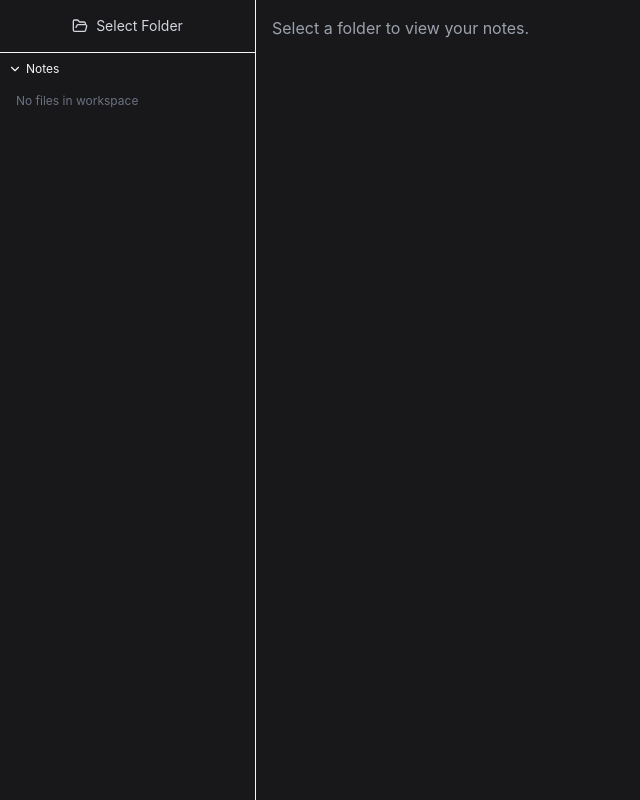
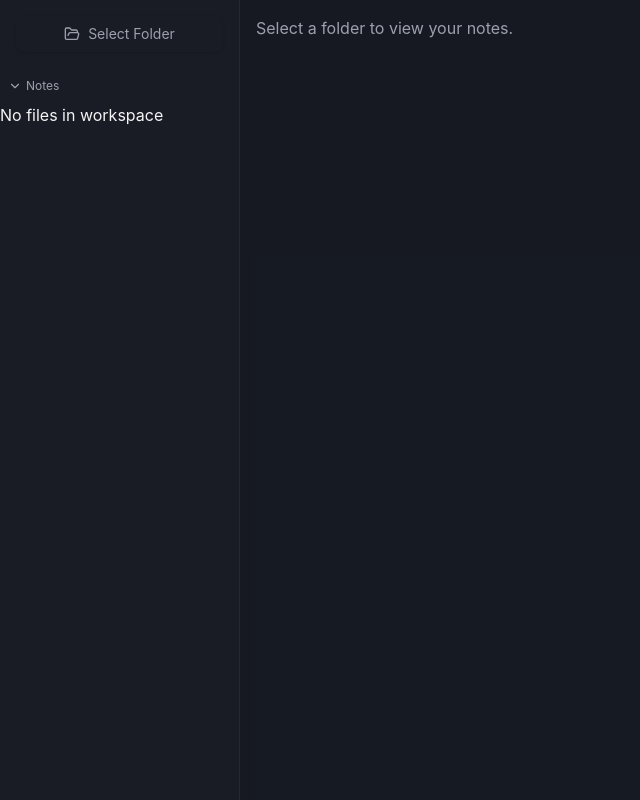
Before and after one commit to romitjain/notely, a Next.js app: page / in a window 1280 px wide. Shown: the whole page, without its empty margins (0-640 px from the left). Built offline with nearby package versions, Linux system fonts and the light colour scheme.

Commit message:
Updates to sidebar

```diff
--- a/app/globals.css
+++ b/app/globals.css
@@ -7,8 +7,8 @@
     --background: 222.2 84% 4.9%;
     --foreground: 210 40% 98%;
     /* Modern color palette */
-    --bg-primary: #141c2b;
-    --bg-secondary: #1b2435;
+    --bg-primary: #141c2b74;
+    --bg-secondary: #1b243568;
     --bg-tertiary: #1f2937;
     --text-primary: #dee2e7;
     --text-secondary: #9ba1ac;
@@ -158,14 +158,6 @@ textarea:focus {
     border: 1px solid rgba(255, 255, 255, 0.05);
 }
 
-/* Modern sidebar styling */
-.sidebar {
-    width: 280px;
-    background-color: var(--bg-secondary);
-    border-right: 1px solid rgba(255, 255, 255, 0.05);
-    padding: 1rem;
-}
-
 /* Enhanced scrollbar styling */
 ::-webkit-scrollbar {
     width: 10px;
@@ -184,3 +176,133 @@ textarea:focus {
 ::-webkit-scrollbar-thumb:hover {
     background: var(--text-secondary);
 }
+
+/* Layout container (flex) */
+.app-container {
+    display: flex;
+    height: 100vh;
+}
+
+.main-content {
+    flex: 1;
+    padding: 16px;
+    background-color: var(--bg-primary);
+}
+
+/* ============================== */
+/* BASE SIDEBAR CONTAINER         */
+/* ============================== */
+.sidebar {
+    width: 240px;
+    background-color: var(--bg-secondary);
+    border-right: 1px solid rgba(255, 255, 255, 0.05);
+    display: flex;
+    flex-direction: column;
+}
+
+/* ============================== */
+/* SIDEBAR HEADER (top bar)       */
+/* ============================== */
+.sidebar-header {
+    padding: 1rem;
+    /* border-bottom: 1px solid var(--border); */
+}
+
+.sidebar-header-button {
+    /* Remove default button styling if needed */
+    display: flex;
+    align-items: center;
+    justify-content: center;
+    gap: 0.5rem;
+    width: 100%;
+    padding: 0.75rem 1rem;
+    background-color: transparent;
+    color: var(--text-secondary);
+    font-size: 0.875rem;
+    font-weight: 400;
+    cursor: pointer;
+    border-radius: var(--border-radius);
+
+    transition: background-color var(--transition-duration),
+        color var(--transition-duration);
+}
+
+.sidebar-header-button:hover {
+    background-color: var(--bg-secondary-foreground, rgba(255, 255, 255, 0.05));
+    color: var(--text-primary);
+}
+
+/* ============================== */
+/* MAIN SCROLLABLE FILES AREA     */
+/* ============================== */
+.sidebar-files {
+    flex: 1;
+    overflow-y: auto;
+}
+
+/* "Notes" toggle row */
+.sidebar-toggle {
+    display: flex;
+    align-items: center;
+    gap: 0.25rem;
+    /* ~4px */
+    cursor: pointer;
+    font-size: 0.75rem;
+    /* text-xs = 12px */
+    color: var(--text-secondary);
+    padding: 0.5rem;
+    border-radius: var(--border-radius);
+    transition: background-color var(--transition-duration), color var(--transition-duration);
+}
+
+.sidebar-toggle:hover {
+    background-color: var(--bg-secondary-foreground, rgba(255, 255, 255, 0.05));
+    color: var(--text-primary);
+}
+
+/* "Add file" button (the + icon) */
+.sidebar-add-file-button {
+    margin-left: auto;
+    /* push it to the right */
+    padding: 0.5rem;
+    font-size: 0.75rem;
+    background-color: transparent;
+    color: var(--text-secondary);
+    border-radius: var(--border-radius);
+    transition: background-color var(--transition-duration), color var(--transition-duration);
+    cursor: pointer;
+}
+
+.sidebar-add-file-button:hover {
+    background-color: var(--bg-secondary-foreground, rgba(255, 255, 255, 0.05));
+    color: var(--text-primary);
+}
+
+/* FILE LIST ITEM BUTTON */
+.sidebar-file-item {
+    display: flex;
+    align-items: left;
+    justify-content: left;
+    gap: 0.5rem;
+    width: 100%;
+    text-align: left;
+    font-size: 0.75rem;
+    padding: 0.25rem 1rem;
+    background: transparent;
+    border: none;
+    cursor: pointer;
+    transition: background-color var(--transition-duration), color var(--transition-duration);
+    color: var(--text-secondary);
+    border-radius: var(--border-radius);
+}
+
+.sidebar-file-item:hover {
+    background-color: var(--bg-secondary-foreground, rgba(255, 255, 255, 0.05));
+    color: var(--text-primary);
+}
+
+/* ACTIVE FILE STATE */
+.sidebar-file-item.active {
+    background-color: var(--bg-secondary-foreground, rgba(255, 255, 255, 0.1));
+    color: var(--text-primary);
+}
--- a/app/page.tsx
+++ b/app/page.tsx
@@ -42,28 +42,24 @@ export default function HomePage() {
                 types: [{ description: "Markdown File", accept: { "text/markdown": [".md"] } }],
             });
 
-            const newFile = { name: newFileHandle.name, handle: newFileHandle, folder_handle: currentFile?.folder_handle };
+            const newFile = {
+                name: newFileHandle.name,
+                handle: newFileHandle,
+                folder_handle: currentFile?.folder_handle,
+            };
             setFiles(prev => [...prev, newFile]);
             setCurrentFile(newFile);
             handleRefresh();
-
         } catch (error) {
             console.error('Error creating new file:', error);
         }
     };
 
-    // Handler for refreshing the markdownFiles
     const handleRefresh = async () => {
-
-        if (!currentFolder) {
-            return;
-        }
+        if (!currentFolder) return;
 
         const markdownFiles: MarkdownFile[] = [];
-
-        // Iterate over all items in the selected directory
         for await (const [name, handle] of currentFolder.entries()) {
-            // Only push .md files
             if (handle.kind === 'file' && name.endsWith('.md')) {
                 markdownFiles.push({ name, handle, folder_handle: currentFolder });
             }
@@ -71,21 +67,19 @@ export default function HomePage() {
 
         setFiles(markdownFiles);
         setCurrentFile(null);
-    }
+    };
 
     useEffect(() => {
         const handleKeyDown = (e: KeyboardEvent) => {
-            // Check if Ctrl/Cmd key is pressed
             if (e.ctrlKey || e.metaKey) {
                 switch (e.key) {
                     case 's':
                         e.preventDefault();
                         if (currentFile) {
-                            // Trigger save - we'll need to expose this from MarkdownEditor
+                            // Trigger save (listened for in MarkdownEditor)
                             document.dispatchEvent(new CustomEvent('save-file'));
                         }
                         break;
-                    // Toggle edit mode
                     case 'e':
                         e.preventDefault();
                         if (currentFile) {
@@ -101,20 +95,22 @@ export default function HomePage() {
     }, [currentFile]);
 
     return (
-        <div style={{ display: 'flex', height: '100vh' }}>
+        <div className="app-container">
+            {/* Sidebar has its own .sidebar class in globals.css */}
             <Sidebar
                 files={files}
                 onFileClick={setCurrentFile}
                 onFolderSelect={handleFolderSelection}
                 onAddFile={handleAddFile}
             />
-            <div style={{ flex: 1, padding: '16px' }}>
+
+            <main className="main-content">
                 {currentFile ? (
                     <MarkdownEditor file={currentFile} onRefresh={handleRefresh} />
                 ) : (
                     <p>Select a folder to view your notes.</p>
                 )}
-            </div>
+            </main>
         </div>
     );
 }
--- a/components/Sidebar.tsx
+++ b/components/Sidebar.tsx
@@ -3,6 +3,7 @@ import { FileText, FolderOpen, ChevronRight, ChevronDown, Plus } from 'lucide-re
 import { Button } from "@/components/ui/button";
 import { cn } from "@/lib/utils";
 import { MarkdownFile } from '../types/types';
+
 
 interface SidebarProps {
     files: MarkdownFile[];
@@ -12,27 +13,35 @@ interface SidebarProps {
     activeFile?: MarkdownFile;
 }
 
-const Sidebar = ({ files, onFileClick, onFolderSelect, onAddFile, activeFile }: SidebarProps) => {
+const Sidebar = ({
+    files,
+    onFileClick,
+    onFolderSelect,
+    onAddFile,
+    activeFile
+}: SidebarProps) => {
     const [isExpanded, setIsExpanded] = React.useState(true);
 
     return (
-        <div className="w-64 min-h-screen bg-secondary border-r border-border flex flex-col">
-            <div className="p-2 border-b border-border">
+        <div className="sidebar">
+            {/** Header (top) */}
+            <div className="sidebar-header">
+                {/* Folder select button */}
                 <Button
-                    variant="ghost"
-                    className="w-full bg-transparent hover:bg-secondary/80 text-gray-300
-                             flex items-center gap-2 text-sm font-normal"
+                    className="sidebar-header-button"
                     onClick={onFolderSelect}
                 >
-                    <FolderOpen className="h-4 w-4 text-muted-foreground" />
+                    <FolderOpen className="h-4 w-4" />
                     Select Folder
                 </Button>
             </div>
 
-            <div className="flex-1 overflow-y-auto">
+            {/** Scrollable files area */}
+            <div className="sidebar-files">
+                {/** Toggle row */}
                 <div
+                    className="sidebar-toggle"
                     onClick={() => setIsExpanded(!isExpanded)}
-                    className="flex items-center gap-1 text-muted-foreground hover:text-gray-200 text-xs p-2 cursor-pointer hover:bg-secondary/80"
                 >
                     {isExpanded ? (
                         <ChevronDown className="h-3.5 w-3.5" />
@@ -41,47 +50,40 @@ const Sidebar = ({ files, onFileClick, onFolderSelect, onAddFile, activeFile }:
                     )}
                     Notes
 
-                    {/* Add a file button if files.length is ! 0 */}
                     {files.length > 0 && (
                         <Button
-                            size="icon"
-                            className="ml-auto text-muted-foreground hover:text-gray-200 text-xs p-2 cursor-pointer hover:bg-secondary/80"
+                            className="sidebar-add-file-button"
                             onClick={onAddFile}
-                    >
+                        >
                             <Plus className="h-3.5 w-3.5" />
                         </Button>
                     )}
                 </div>
 
+                {/** Expand/collapse file list */}
                 {isExpanded && (
-                    <div className="space-y-0.5">
+                    <div>
                         {files.length === 0 ? (
-                            <div className="text-gray-500 text-xs px-4 py-2">
+                            <div className="sidebar-no-files">
                                 No files in workspace
                             </div>
                         ) : (
-                            files.map((file) => (
-                                <button
-                                    key={file.name}
-                                    onClick={() => onFileClick(file)}
-                                    className={cn(
-                                        "w-full text-left px-4 py-1",
-                                        "flex items-center gap-2 text-xs",
-                                        "transition-colors",
-                                        activeFile?.name === file.name
-                                            ? "bg-secondary-foreground/10"
-                                            : "bg-transparent hover:bg-secondary-foreground/5",
-                                        activeFile?.name === file.name
-                                            ? "text-primary"
-                                            : "text-muted-foreground hover:text-primary"
-                                    )}
-                                >
-                                    <FileText className="h-3.5 w-3.5 shrink-0 text-muted-foreground" />
-                                    <span className="truncate">
+                            files.map((file) => {
+                                const isActive = activeFile?.name === file.name;
+                                return (
+                                    <Button
+                                        key={file.name}
+                                        className={cn(
+                                            "sidebar-file-item",
+                                            isActive && "active",
+                                        )}
+                                        onClick={() => onFileClick(file)}
+                                    >
+                                        <FileText className="h-3.5 w-3.5 shrink-0" />
                                         {file.name.replace('.md', '')}
-                                    </span>
-                                </button>
-                            ))
+                                    </Button>
+                                );
+                            })
                         )}
                     </div>
                 )}
```
